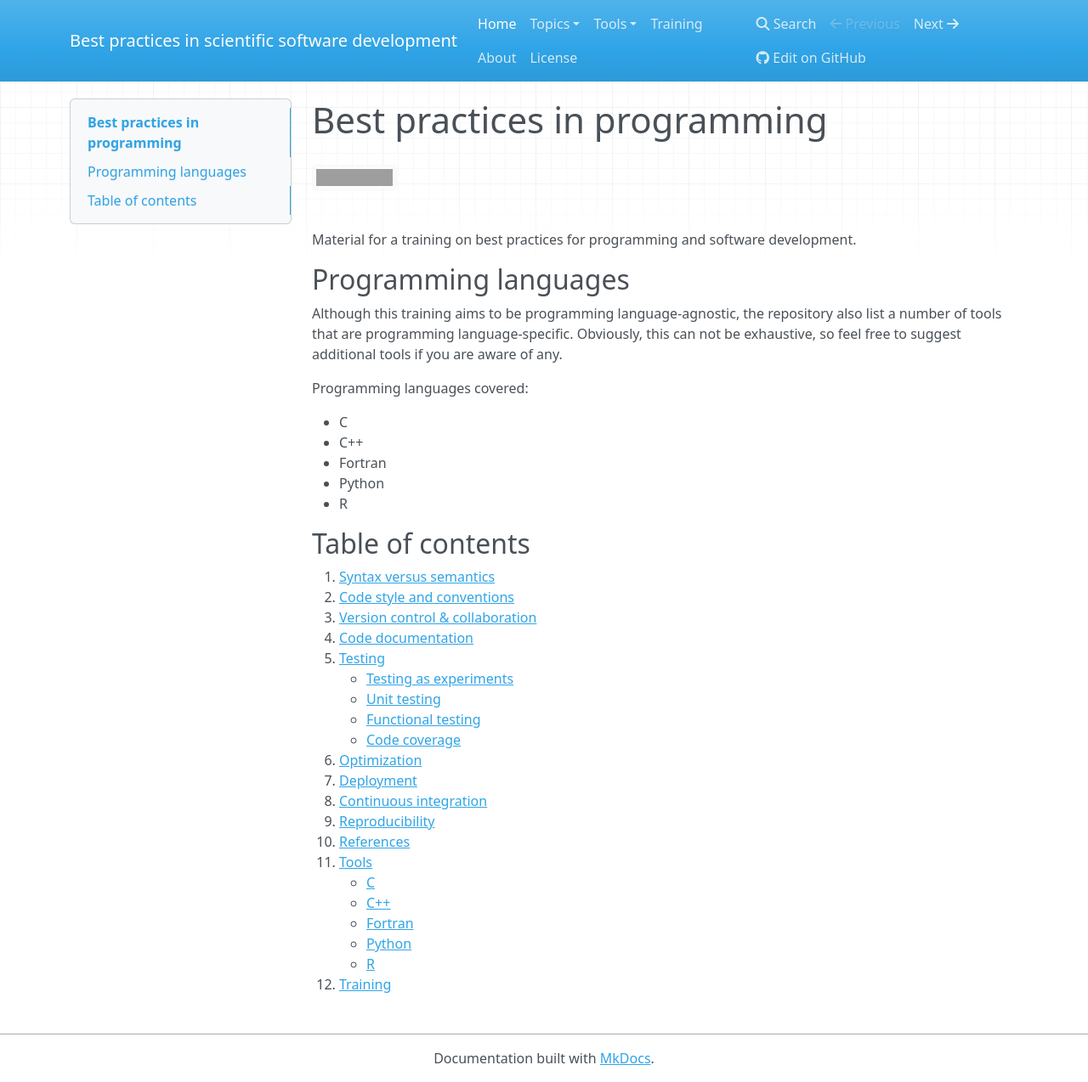
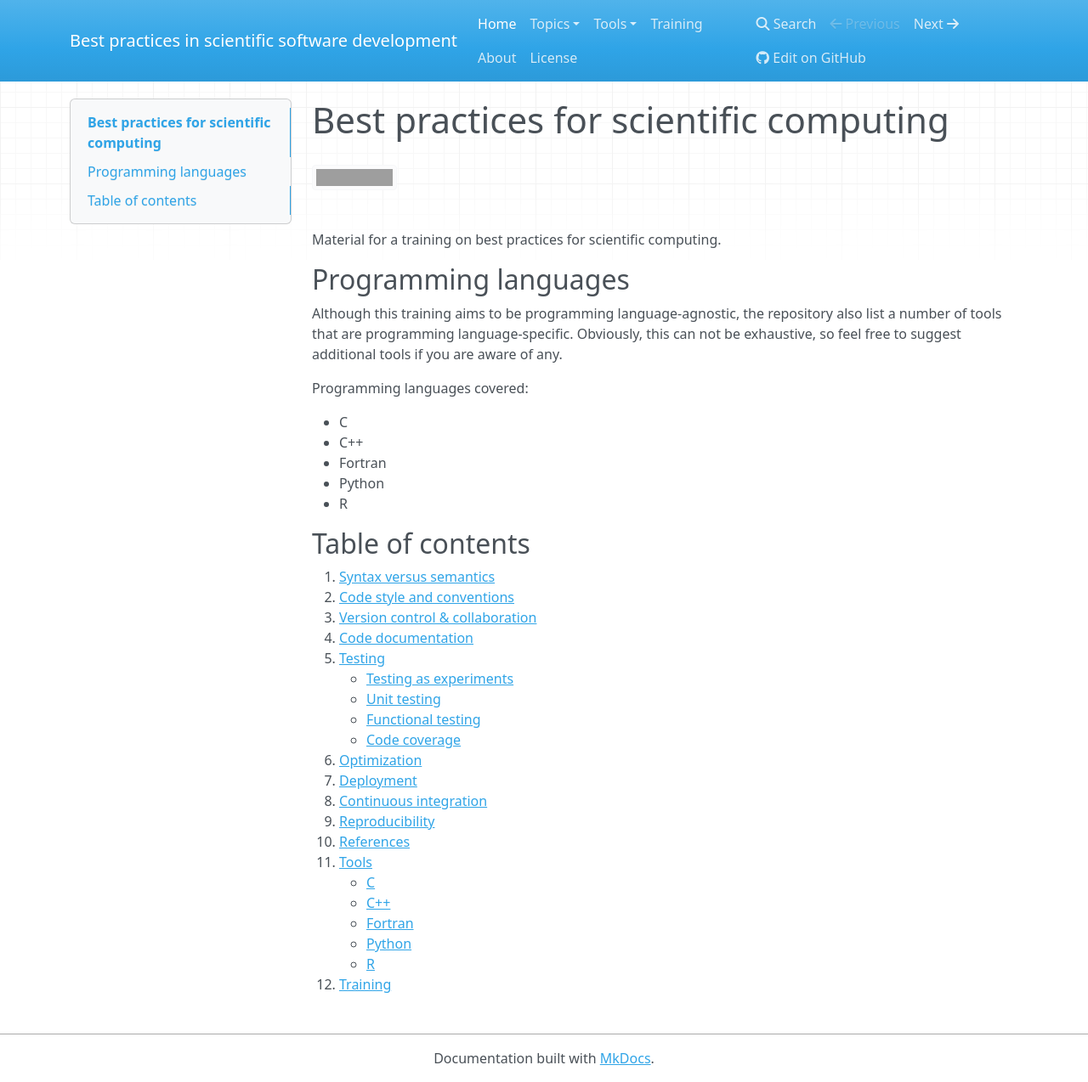
Before and after one commit to gjbex/Best-practices-for-scientific-computing, an MkDocs documentation site: the page built from docs/index.md, in a window 1280 px wide and 1274 px high. Shown: the whole window at 85% size. Built offline with MkDocs 1.6.1, drawn with Linux system fonts in a browser that asks for light colours; nearby versions of some CDN libraries; grey boxes are pictures that could not be loaded.

Commit message:
Change training name

```diff
--- a/docs/index.md
+++ b/docs/index.md
@@ -1,9 +1,8 @@
-# Best practices in programming
+# Best practices for scientific computing
 
 [![DOI](https://zenodo.org/badge/745445839.svg)](https://zenodo.org/doi/10.5281/zenodo.10665372)
 
-Material for a training on best practices for programming and software
-development.
+Material for a training on best practices for scientific computing.
 
 
 ## Programming languages
```
